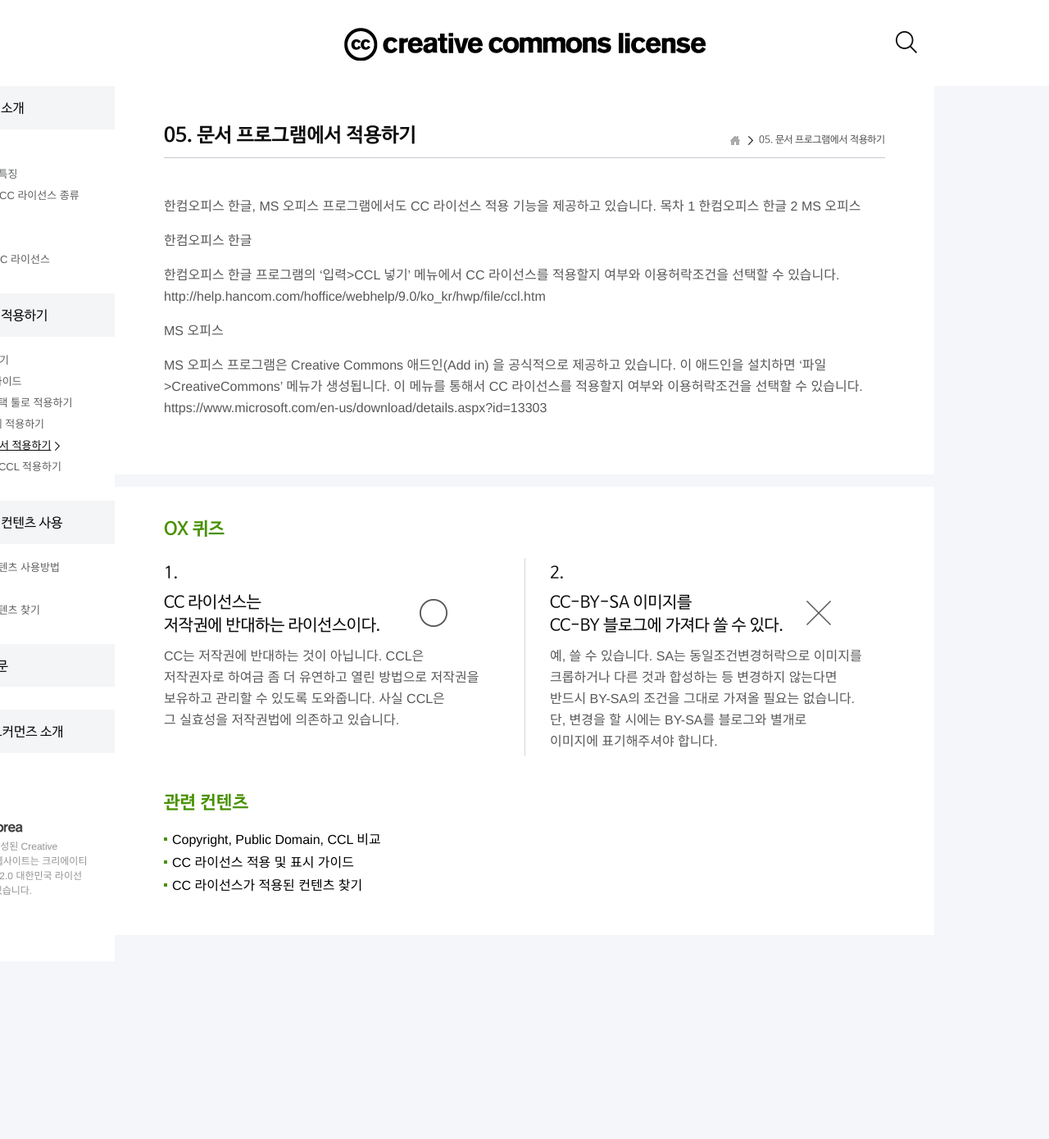
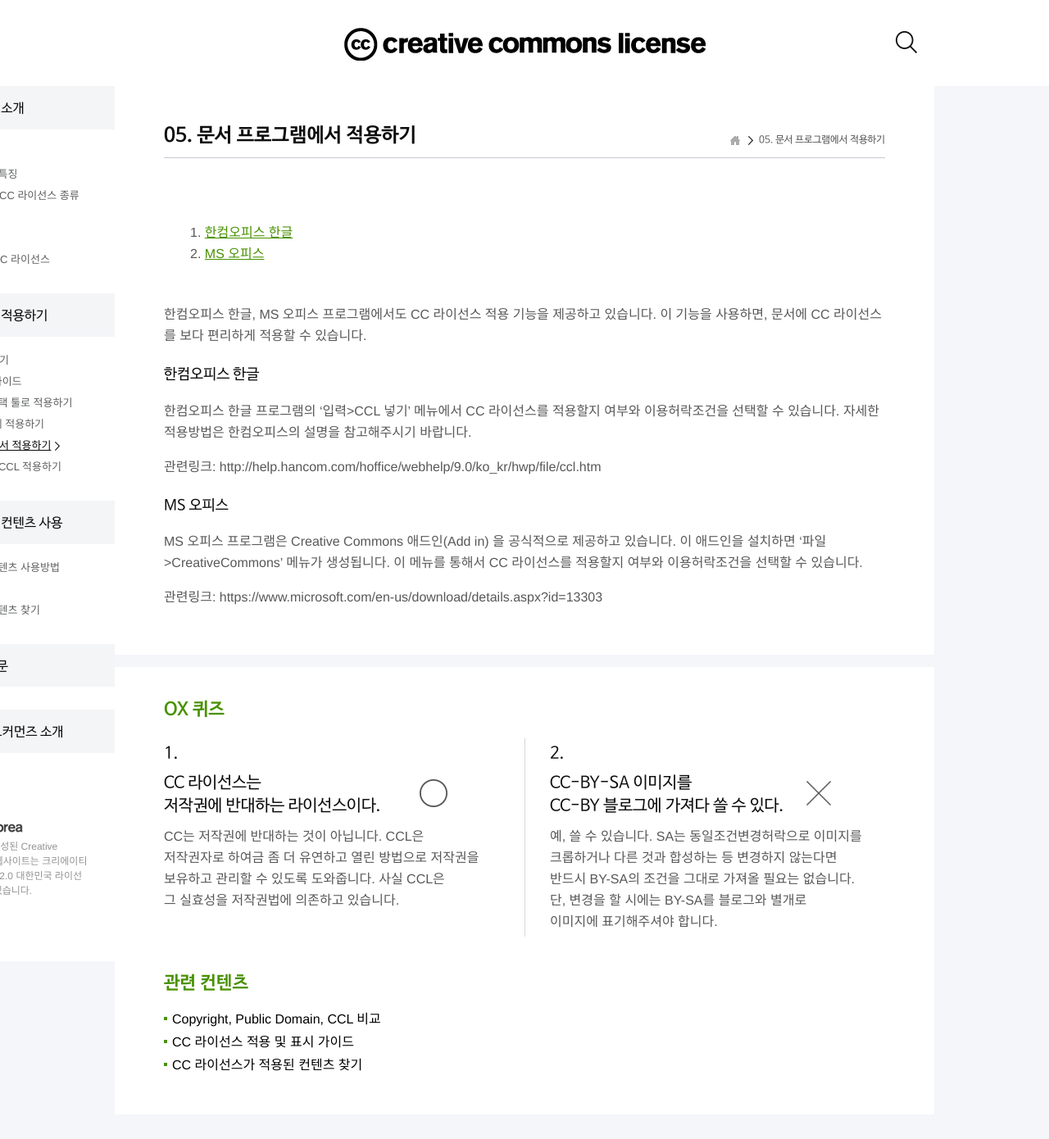
Before and after one commit to creativecommonskorea/cclguide, a Jekyll site: the page built from pages/application/05-word-processors.md, in a window 1280 px wide. Shown: the whole page at 82% size. Built offline with Jekyll 4.4.1, drawn with Linux system fonts in a browser that asks for light colours; nearby versions of some CDN libraries; some web fonts are replaced; a style sheet for code colours, icons or effects is not loaded; before the commit the page ends 1173 px from its top, so only the background shows below that.

Commit message:
Updated 05-word-processors.md

```diff
--- a/pages/application/05-word-processors.md
+++ b/pages/application/05-word-processors.md
@@ -1,26 +1,28 @@
 ---
 layout: page
 published: true
-permalink: application/word-processors/
+permalink: "application/word-processors/"
 title: 05. 문서 프로그램에서 적용하기
-description:
+description: null
+front: true
 ---
+
 
 0. TOC
 {:toc}
 
 한컴오피스 한글, MS 오피스 프로그램에서도 CC 라이선스 적용 기능을 제공하고 있습니다.
-목차
-1 한컴오피스 한글
-2 MS 오피스
+이 기능을 사용하면, 문서에 CC 라이선스를 보다 편리하게 적용할 수 있습니다.
 
-
-한컴오피스 한글
+## 한컴오피스 한글
 
 한컴오피스 한글 프로그램의 '입력>CCL 넣기' 메뉴에서 CC 라이선스를 적용할지 여부와 이용허락조건을 선택할 수 있습니다.
-http://help.hancom.com/hoffice/webhelp/9.0/ko_kr/hwp/file/ccl.htm
+자세한 적용방법은 한컴오피스의 설명을 참고해주시기 바랍니다.
 
-MS 오피스
+- 관련링크: http://help.hancom.com/hoffice/webhelp/9.0/ko_kr/hwp/file/ccl.htm
+
+## MS 오피스
 
 MS 오피스 프로그램은 Creative Commons 애드인(Add in) 을 공식적으로 제공하고 있습니다. 이 애드인을 설치하면 '파일>CreativeCommons' 메뉴가 생성됩니다. 이 메뉴를 통해서 CC 라이선스를 적용할지 여부와 이용허락조건을 선택할 수 있습니다.
-https://www.microsoft.com/en-us/download/details.aspx?id=13303
+
+- 관련링크: https://www.microsoft.com/en-us/download/details.aspx?id=13303
```
